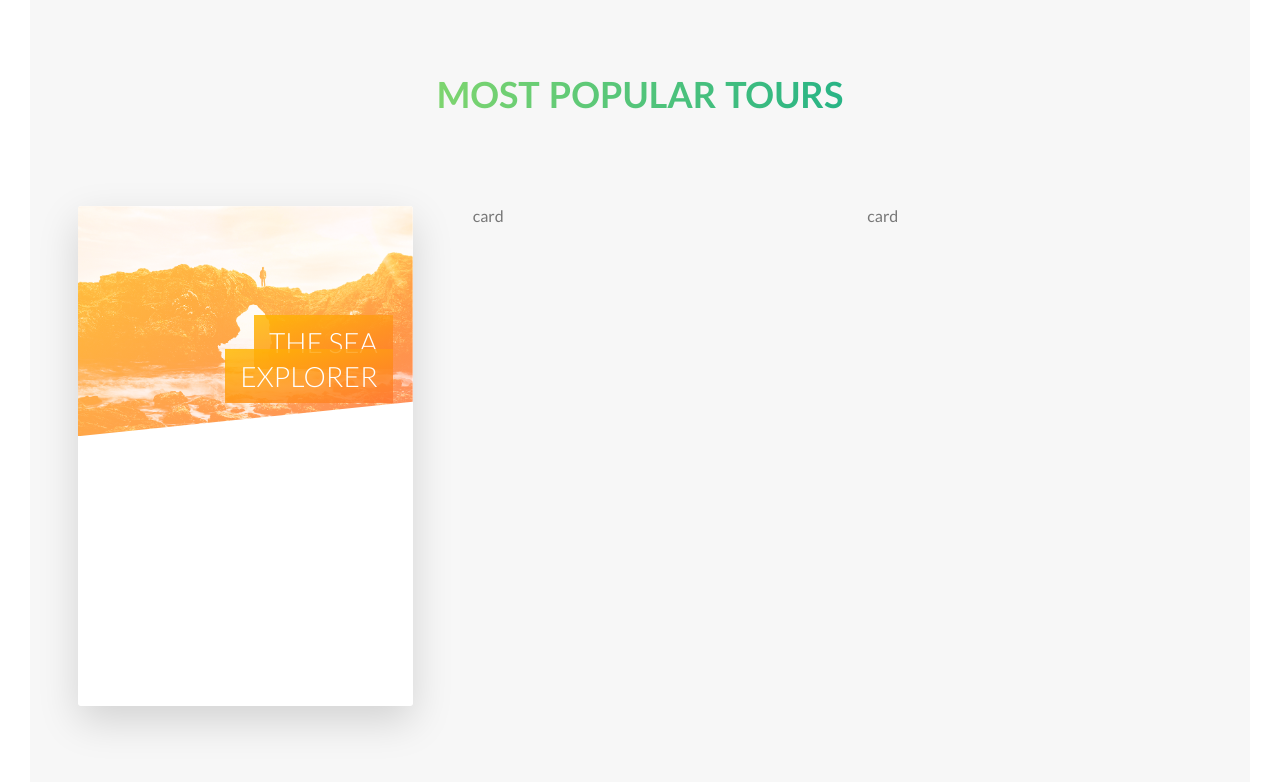
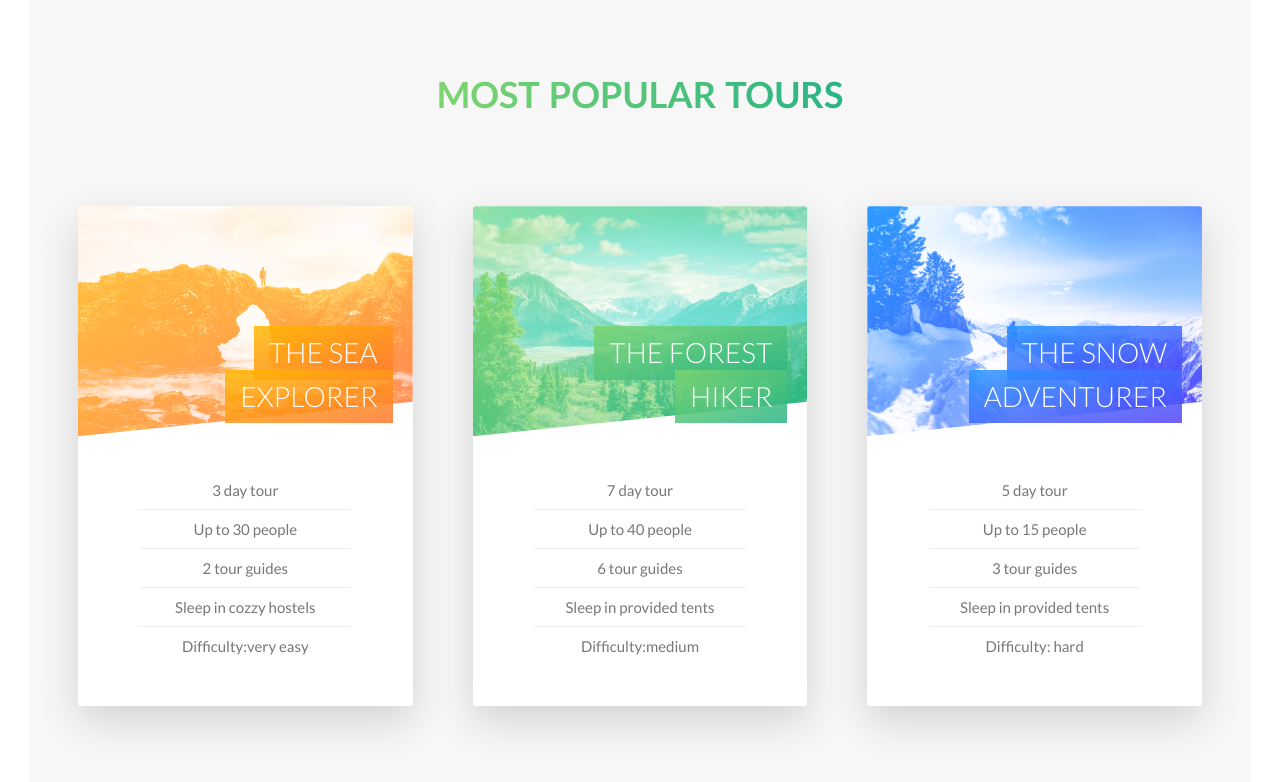
Before and after one commit to noorali180/Natours-Website, a website: page index.html in a window 1280 px wide. Shown: the part 2203-2985 px from the top of the page. Drawn offline with Linux system fonts and the light colour scheme.

Commit message:
tours section

```diff
--- a/index.html
+++ b/index.html
@@ -158,23 +158,82 @@
         </div>
 
         <div class="row">
+
+          <!-- CARD 1 -->
           <div class="col-1-of-3">
             <div class="card">
               <div class="card__side card__side--front card__side--front-1">
                 <div class="card__image card__image--1">&nbsp;</div>
                 <h4 class="card__title">
-                  <span class="card__title-text card__title-text--1"
-                    >the sea explorer</span
-                  >
-              </h4>
+                  <span class="card__title-text card__title-text--1">the sea</span><br>
+                  <span class="card__title-text card__title-text--1 title-span">explorer</span>
+                </h4>
+                <div class="card__details">
+                  <ul>
+                    <li>3 day tour</li>
+                    <li>Up to 30 people</li>
+                    <li>2 tour guides</li>
+                    <li>Sleep in cozzy hostels</li>
+                    <li>Difficulty:very easy</li>
+                  </ul>
+                </div>
               </div>
               <div class="card__side card__side--back card__side--back-1">
                 BACK
               </div>
             </div>
           </div>
-          <div class="col-1-of-3">card</div>
-          <div class="col-1-of-3">card</div>
+
+          <!-- CARD 2 -->
+          <div class="col-1-of-3">
+            <div class="card">
+              <div class="card__side card__side--front card__side--front-2">
+                <div class="card__image card__image--2">&nbsp;</div>
+                <h4 class="card__title">
+                  <span class="card__title-text card__title-text--2">the forest</span><br>
+                  <span class="card__title-text card__title-text--2 title-span">hiker</span>
+                </h4>
+                <div class="card__details">
+                  <ul>
+                    <li>7 day tour</li>
+                    <li>Up to 40 people</li>
+                    <li>6 tour guides</li>
+                    <li>Sleep in provided tents</li>
+                    <li>Difficulty:medium</li>
+                  </ul>
+                </div>
+              </div>
+              <div class="card__side card__side--back card__side--back-2">
+                BACK
+              </div>
+            </div>
+          </div>
+
+          <!-- CARD 3 -->
+          <div class="col-1-of-3">
+            <div class="card">
+              <div class="card__side card__side--front card__side--front-3">
+                <div class="card__image card__image--3">&nbsp;</div>
+                <h4 class="card__title">
+                  <span class="card__title-text card__title-text--3">the snow</span><br>
+                  <span class="card__title-text card__title-text--3 title-span">adventurer</span>
+                </h4>
+                <div class="card__details">
+                  <ul>
+                    <li>5 day tour</li>
+                    <li>Up to 15 people</li>
+                    <li>3 tour guides</li>
+                    <li>Sleep in provided tents</li>
+                    <li>Difficulty: hard</li>
+                  </ul>
+                </div>
+              </div>
+              <div class="card__side card__side--back card__side--back-3">
+                BACK
+              </div>
+            </div>
+          </div>
+
         </div>
       </section>
       <!-- --------------- -->
--- a/sass/abstracts/_variables.scss
+++ b/sass/abstracts/_variables.scss
@@ -16,6 +16,7 @@ $color-text-light: #777;
 $color-text-dark: #333;
 
 $color-grey-light-1: #f7f7f7;
+$color-grey-light-2: #eee;
 
 // GRID
 $grid-width: 114.4rem;
--- a/sass/components/_card.scss
+++ b/sass/components/_card.scss
@@ -72,6 +72,24 @@
         ),
         url(../assets/nat-5.jpg);
     }
+
+    &--2 {
+      background-image: linear-gradient(
+          to right bottom,
+          $color-primary-light,
+          $color-primary-dark
+        ),
+        url(../assets/nat-6.jpg);
+    }
+
+    &--3 {
+      background-image: linear-gradient(
+          to right bottom,
+          $color-tertiary-light,
+          $color-tertiary-dark
+        ),
+        url(../assets/nat-7.jpg);
+    }
   }
 
   &__title {
@@ -87,8 +105,11 @@
 
     &-text {
       padding: 1rem 1.5rem;
-      -webkit-box-decoration-break: clone;
-      box-decoration-break: clone;
+      display: inline-block;
+
+      // NOTE: box-decoration-break not working properly...
+      // -webkit-box-decoration-break: clone;
+      // box-decoration-break: clone;
 
       &--1 {
         background-image: linear-gradient(
@@ -97,6 +118,46 @@
           rgba($color-secondary-dark, 0.85)
         );
       }
+
+      &--2 {
+        background-image: linear-gradient(
+          to right bottom,
+          rgba($color-primary-light, 0.85),
+          rgba($color-primary-dark, 0.85)
+        );
+      }
+
+      &--3 {
+        background-image: linear-gradient(
+          to right bottom,
+          rgba($color-tertiary-light, 0.85),
+          rgba($color-tertiary-dark, 0.85)
+        );
+      }
+    }
+  }
+
+  &__details {
+    padding: 3.5rem;
+
+    ul {
+      list-style-type: none;
+      width: 80%;
+      margin: 0 auto;
+
+      li {
+        font-size: 1.5rem;
+        padding: 1rem;
+        text-align: center;
+
+        &:not(:last-child) {
+          border-bottom: 1px solid $color-grey-light-2;
+        }
+      }
     }
   }
 }
+
+.title-span {
+  margin-top: -10px;
+}
```
Also changed, not shown: css/style.css.
